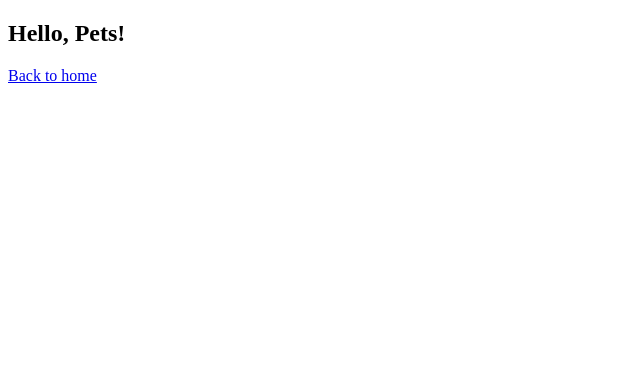
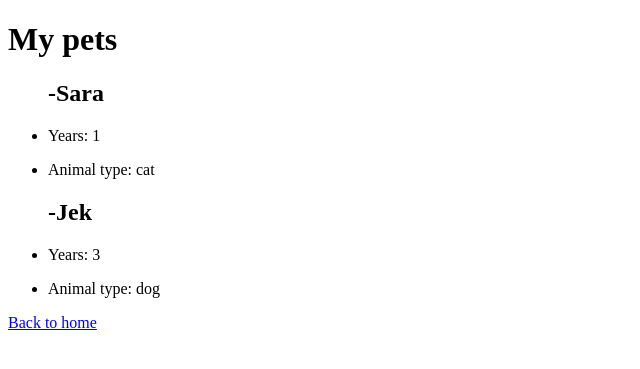
Before and after one commit to MaksymOrshovskyi/flaskapp, a Flask app: page /pets in a window 1280 px wide. Shown: the top 369 px of the page, without its empty margins (0-640 px from the left). Run offline with Flask 3, Linux system fonts and the light colour scheme.

Commit message:
changed html files

```diff
--- a/app.py
+++ b/app.py
@@ -3,15 +3,15 @@ from flask import Flask, render_template
 app = Flask(__name__)
 
 
-def get_anime():
+def get_pets():
     return [
-        {'id': 1,
-         'title': 'Boruto ',
-         'rdate': '1945'
+        {'years': 1,
+         'name': 'Sara ',
+         'animal_type': 'cat'
          },
-        {'id': 2,
-         'title': 'Andrew Tate shippuden',
-         'rdate': '2023'
+        {'years': 3,
+         'name': 'Jek',
+         'animal_type': 'dog'
          }
     ]
 
@@ -28,10 +28,10 @@ def about():
 def hey_name(name: str):
     return render_template('hello.html', title=name.capitalize(), nameForHTML=name.capitalize())
 
-@app.route('/anime')
+@app.route('/pets')
 def anime():
-    animes = get_anime()
-    return render_template('anime.html', animes=animes, title='Best Anime')
+    pets = get_pets()
+    return render_template('pets.html', pets=pets, title='My pets')
 
 if __name__ == '__main__':
     app.run()
--- a/templates/home.html
+++ b/templates/home.html
@@ -6,7 +6,7 @@
     <h2>Choose the page</h2>
         <ul>
             <li><a href="http://127.0.0.1:5000/about">About</a></li>
-            <li><a href="http://127.0.0.1:5000/anime">Best Anime</a></li>
+            <li><a href="http://127.0.0.1:5000/anime">My pets</a></li>
         </ul>
 
 
--- /dev/null
+++ b/templates/pets.html
@@ -0,0 +1,13 @@
+{% extends 'base.html' %}
+
+{% block content %}
+<h1>My pets</h1>
+    <ul>
+    {% for pet in pets %}
+       <h2>-{{ pet.name }}</h2>
+       <li> <p> Years: {{ pet.years }}</p></li>
+       <li> <p> Animal type: {{ pet.animal_type }}</p></li>
+    {% endfor %}
+    </ul>
+<a href="http://127.0.0.1:5000/">Back to home</a>
+{% endblock %}
```
Also changed, not shown: templates/anime.html (deleted, +0 -13 lines).
